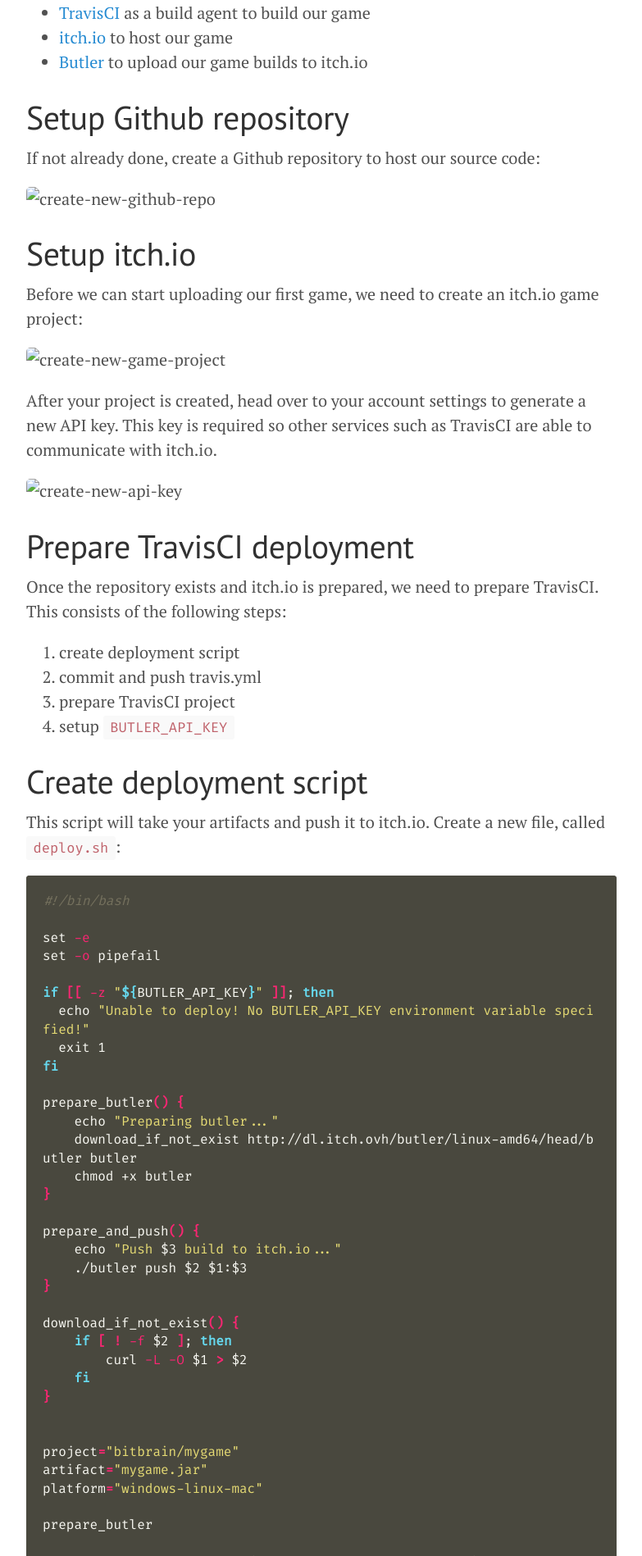
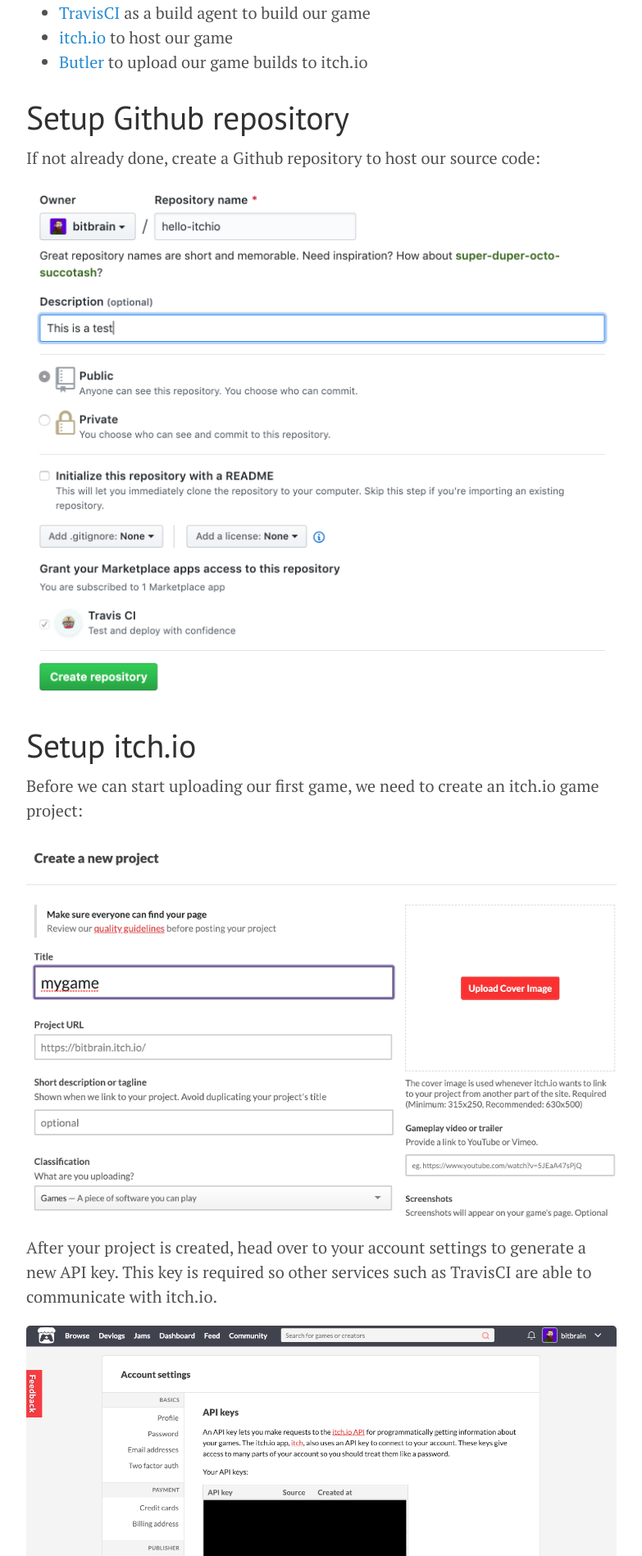
Before and after one commit to bitbrain/bitbrain.github.io, a Jekyll site: the page built from _posts/2019-02-18-automatically-publish-games-to-itchio.md, in a window 1280 px wide. Shown: the part 989-2887 px from the top of the page at 82% size, without its empty margins (248-1031 px from the left). Built offline with Jekyll 4.4.1, drawn with Linux system fonts in a browser that asks for light colours.

Commit message:
Update 2019-02-18-automatically-publish-games-to-itchio.md

````diff
--- a/_posts/2019-02-18-automatically-publish-games-to-itchio.md
+++ b/_posts/2019-02-18-automatically-publish-games-to-itchio.md
@@ -30,17 +30,17 @@
 
 If not already done, create a Github repository to host our source code:
 
-![create-new-github-repo](/media/create-new-github-repo.png)
+![create-new-github-repo](/public/media/create-new-github-repo.png)
 
 # Setup itch.io
 
 Before we can start uploading our first game, we need to create an itch.io game project:
 
-![create-new-game-project](/media/create-new-game-project.png)
+![create-new-game-project](/public/media/create-new-game-project.png)
 
 After your project is created, head over to your account settings to generate a new API key. This key is required so other services such as TravisCI are able to communicate with itch.io.
 
-![create-new-api-key](/media/create-new-api-key.png)
+![create-new-api-key](/public/media/create-new-api-key.png)
 
 # Prepare TravisCI deployment
 
@@ -123,8 +123,8 @@
 
 Now we have to configure our TravisCI project. Head over to https://travis-ci.org, authenticate with your Github account and you should be able to import your Github project from there. Once imported, head over to the settings to configure environment variables:
 
-![travis-ci-head-to-settings](/media/travis-ci-head-to-settings.png)
-![travis-ci-add-butler-api-key](/media/travis-ci-add-butler-api-key.png)
+![travis-ci-head-to-settings](/public/media/travis-ci-head-to-settings.png)
+![travis-ci-add-butler-api-key](/public/media/travis-ci-add-butler-api-key.png)
 
 # Run the build
 
@@ -145,4 +145,4 @@
 ```
 Your latest game version is now available on itch.io:
 
-![itch-io-my-game-upload](/media/itch-io-my-game-upload.png)
+![itch-io-my-game-upload](/public/media/itch-io-my-game-upload.png)
````
